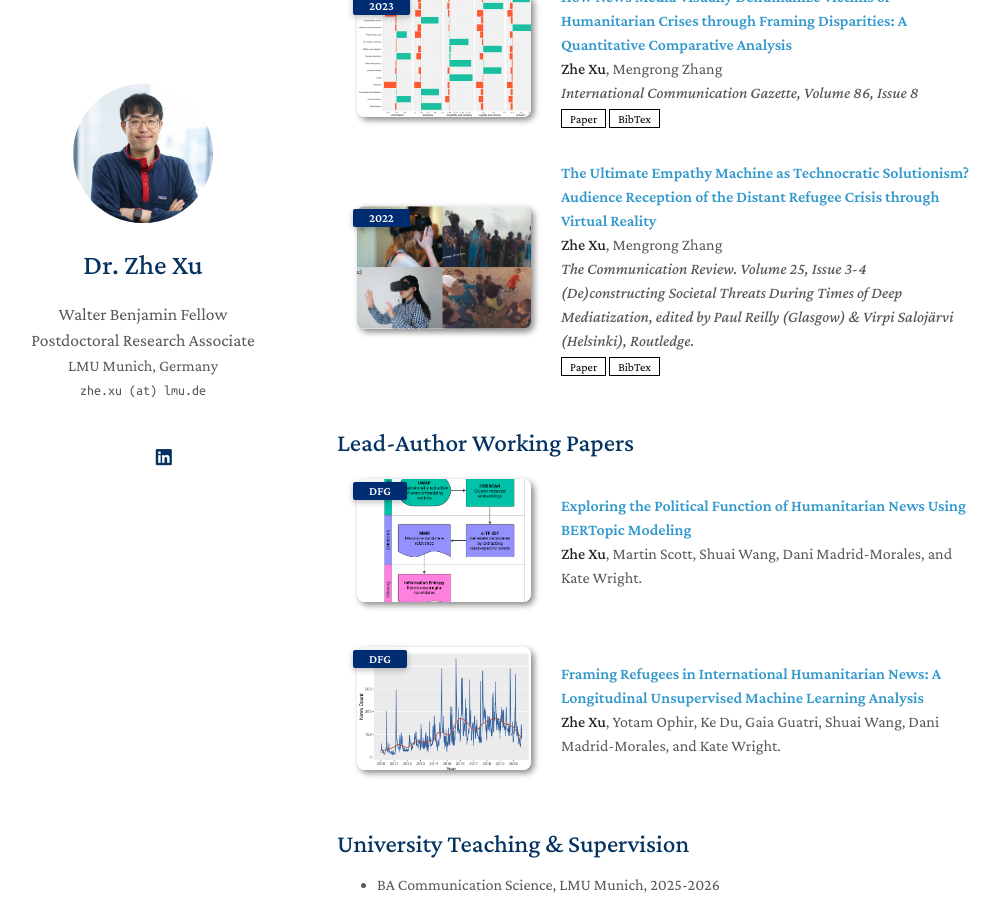
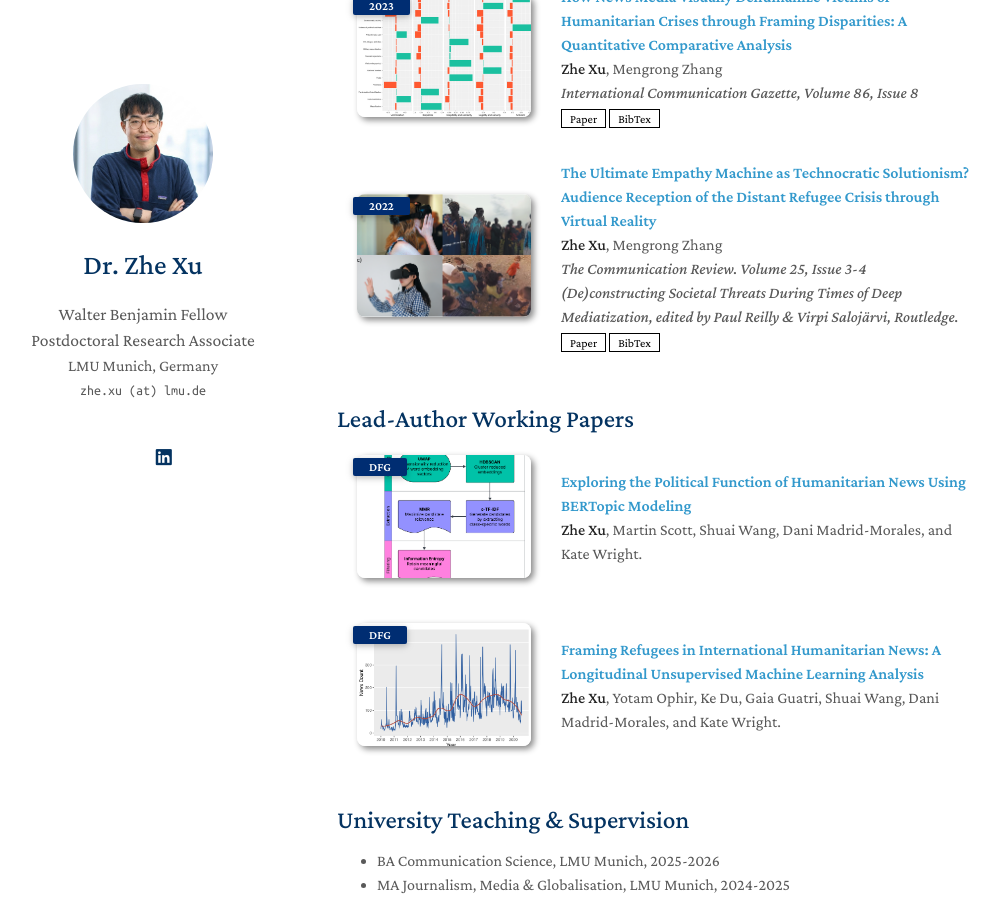
Before and after one commit to zhexuphd/home, a Jekyll site: the page built from index.md, in a window 1280 px wide and 900 px high, scrolled down 696 px. Shown: the whole window, without its empty margins (133-1133 px from the left). Built offline with Jekyll 4.4.1, drawn with Linux system fonts in a browser that asks for light colours; a style sheet for code colours, icons or effects is not loaded; our own code applies the rules of GitHub Pages for plain Markdown files.

Commit message:
Update publications.yml

```diff
--- a/_data/publications.yml
+++ b/_data/publications.yml
@@ -11,7 +11,7 @@
   - title: "The Ultimate Empathy Machine as Technocratic Solutionism? Audience Reception of the Distant Refugee Crisis through Virtual Reality"
     authors: <strong>Zhe Xu</strong>, Mengrong Zhang
     conference_short: 2022
-    conference: The Communication Review. Volume 25, Issue 3-4 (De)constructing Societal Threats During Times of Deep Mediatization, edited by Paul Reilly (Glasgow) & Virpi Salojärvi (Helsinki), Routledge.
+    conference: The Communication Review. Volume 25, Issue 3-4 (De)constructing Societal Threats During Times of Deep Mediatization, edited by Paul Reilly & Virpi Salojärvi, Routledge.
     paper: https://www.tandfonline.com/doi/abs/10.1080/10714421.2022.2129118
     bibtex: https://gist.githubusercontent.com/zhexuphd/252310865eb126872efd79f241e93e7f/raw/17b69928280cbe625a13605c6d23e2d674ed1595/gistfile1.txt
     image: ./assets/img/paper2.jpg
```
